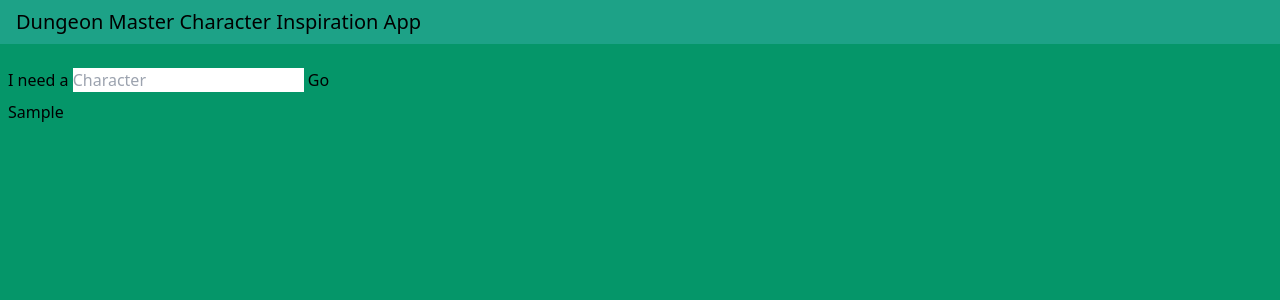
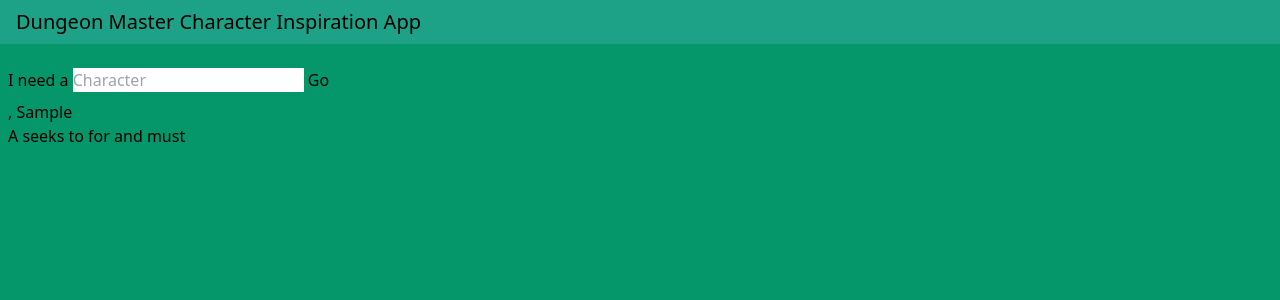
Before and after one commit to Wraith908/personal-website, a React (Create React App) app: page / in a window 1280 px wide. Both pictures are taken after typing "Sample" into the empty fields and a click on the button "Go". Shown: the top 300 px of the page. Built offline with nearby package versions, Linux system fonts and the light colour scheme.

Commit message:
card start
card

```diff
--- a/src/components/Card.tsx
+++ b/src/components/Card.tsx
@@ -19,8 +19,9 @@ export default function CharCard(props: {char: Card}) {
 
     return(
         <div className="p-2">
-            <h3>{charType}</h3>
-            <p></p>
+            <h3>{charName}, {charType}</h3>
+            <p>A {charDescriptor} {charMotive}</p>
+            <p>{charReferences}</p>
         </div>
     )
 }
--- a/src/components/Main.tsx
+++ b/src/components/Main.tsx
@@ -5,11 +5,11 @@ import CharCard from './Card';
 /*model imports*/
 import { Card } from '../models/Card';
 /*data imports*/
-import fnames from '../data/fnames.json';
 
 export default function Main() {
     const [charType, setCharType] = useState<string>('');
     const [charList, setCharList] = useState<Card[]>([]);
+    const genderList = ['male',  'female', 'nonbinary'];
 
     const GenerateNewChar = (e: SyntheticEvent) => {
         /*
```
Also changed, not shown: src/data/fnames.json (deleted).
